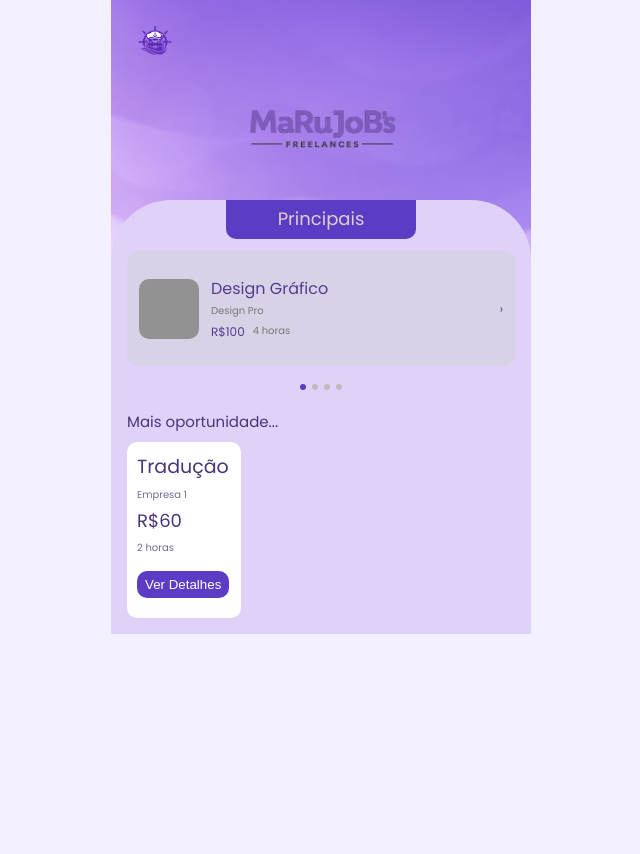
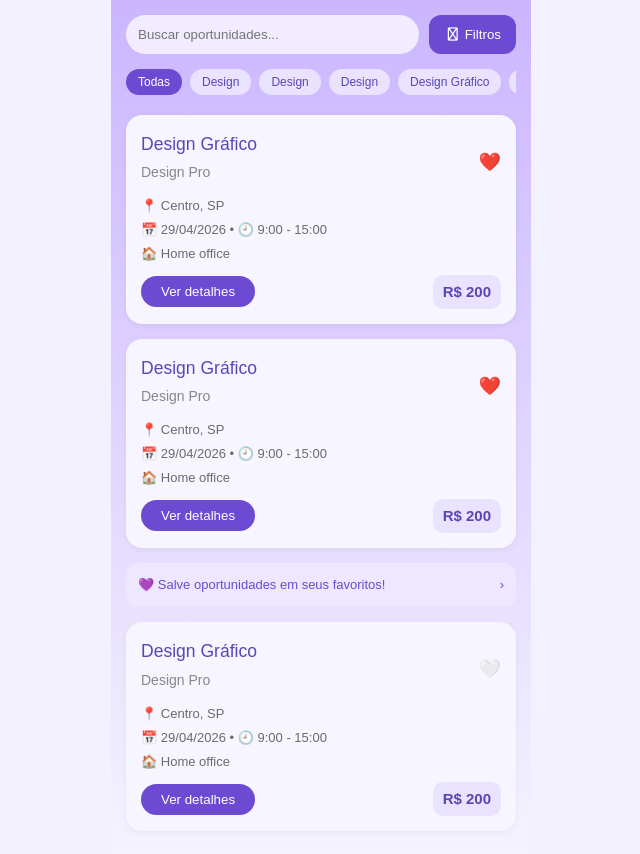
Before and after one commit to MaRuJoBs/Front_marujob, a Vue app: page / in a window 1280 px wide. Shown: the top 854 px of the page, without its empty margins (319-959 px from the left). Before the commit the page ends 800 px from the top, so only its background shows below. Built offline with nearby package versions, Linux system fonts and the light colour scheme.

Commit message:
Oportunidades Quase Pronto

```diff
--- a/package.json
+++ b/package.json
@@ -10,6 +10,7 @@
     "format": "prettier --write --experimental-cli src/"
   },
   "dependencies": {
+    "@fortawesome/fontawesome-free": "^7.2.0",
     "pinia": "^3.0.4",
     "vue": "^3.5.30",
     "vue-router": "^5.0.3"
--- a/src/App.vue
+++ b/src/App.vue
@@ -1,13 +1,11 @@
 <template>
   <div class="app">
-    <Header />
-    <HomeComponent />
+    <OportunidadeComponent />
   </div>
 </template>
 
 <script setup>
-import Header from './components/Header.vue'
-import HomeComponent from '../src/components/HomeComponent.vue';
+import OportunidadeComponent from './components/OportunidadeComponent.vue';
 </script>
 
 <style>
--- a/src/components/OportunidadeComponent.vue
+++ b/src/components/OportunidadeComponent.vue
@@ -1,91 +1,250 @@
 <script setup>
 </script>
+
 <template>
-  <div>
-    <header>
-      <div>
+  <div class="app">
+
+    <!-- BUSCA -->
+    <div class="search-box">
       <input type="text" placeholder="Buscar oportunidades..." />
-        <button>Filtro</button>
+      <button>
+        <i class="fa-solid fa-gear"></i> Filtros
+      </button>
     </div>
 
-      <div>
-        <button>Todas</button>
+    <!-- FILTROS -->
+    <div class="filters">
+      <button class="active">Todas</button>
       <button>Design</button>
       <button>Design</button>
       <button>Design</button>
       <button>Design Gráfico</button>
       <button>R$500 - R$250</button>
-        <button>Remover filtros</button>
+      <button class="remove">Remover filtros</button>
     </div>
-    </header>
-    <main>
-      <section>
+
+    <!-- CARD -->
+    <section class="card">
+      <div class="card-top">
         <div>
           <h3>Design Gráfico</h3>
-          <button>❤</button>
+          <p class="company">Design Pro</p>
+        </div>
+        <button class="fav">❤️</button>
       </div>
 
-        <p>Design Pro</p>
-
-        <div>
-          <p>Centro, SP</p>
-          <p>29/04/2026 • 9:00 - 15:00</p>
-          <p>Home office</p>
+      <div class="info">
+        <p>📍 Centro, SP</p>
+        <p>📅 29/04/2026 • 🕘 9:00 - 15:00</p>
+        <p>🏠 Home office</p>
       </div>
 
-        <div>
-          <button>Ver detalhes</button>
-          <span>R$ 200</span>
+      <div class="card-bottom">
+        <button class="details">Ver detalhes</button>
+        <span class="price">R$ 200</span>
       </div>
-      </section>
-      <section>
-        <div>
-          <h3>Design Gráfico</h3>
-          <button>❤</button>
-        </div>
-
-        <p>Design Pro</p>
-
-        <div>
-          <p>Centro, SP</p>
-          <p>29/04/2026 • 9:00 - 15:00</p>
-          <p>Home office</p>
-        </div>
-
-        <div>
-          <button>Ver detalhes</button>
-          <span>R$ 200</span>
-        </div>
-      </section>
-      <section>
-        <p>Salve oportunidades em seus favoritos! Aperte no ❤ para adicionar</p>
     </section>
 
     <!-- CARD -->
-      <section>
+    <section class="card">
+      <div class="card-top">
         <div>
           <h3>Design Gráfico</h3>
-          <button>♡</button>
+          <p class="company">Design Pro</p>
+        </div>
+        <button class="fav">❤️</button>
       </div>
 
-        <p>Design Pro</p>
-
-        <div>
-          <p>Centro, SP</p>
-          <p>29/04/2026 • 9:00 - 15:00</p>
-          <p>Home office</p>
+      <div class="info">
+        <p>📍 Centro, SP</p>
+        <p>📅 29/04/2026 • 🕘 9:00 - 15:00</p>
+        <p>🏠 Home office</p>
       </div>
 
-        <div>
-          <button>Ver detalhes</button>
-          <span>R$ 200</span>
+      <div class="card-bottom">
+        <button class="details">Ver detalhes</button>
+        <span class="price">R$ 200</span>
       </div>
     </section>
 
-    </main>
+    <!-- AVISO -->
+    <section class="tip">
+      <span>💜 Salve oportunidades em seus favoritos!</span>
+      <span>›</span>
+    </section>
+
+    <!-- CARD -->
+    <section class="card">
+      <div class="card-top">
+        <div>
+          <h3>Design Gráfico</h3>
+          <p class="company">Design Pro</p>
+        </div>
+        <button class="fav off">🤍</button>
+      </div>
+
+      <div class="info">
+        <p>📍 Centro, SP</p>
+        <p>📅 29/04/2026 • 🕘 9:00 - 15:00</p>
+        <p>🏠 Home office</p>
+      </div>
+
+      <div class="card-bottom">
+        <button class="details">Ver detalhes</button>
+        <span class="price">R$ 200</span>
+      </div>
+    </section>
 
   </div>
 </template>
 
 <style scoped>
+/* FUNDO */
+.app {
+  min-height: 100vh;
+  padding: 15px;
+  font-family: Arial, sans-serif;
+  background: linear-gradient(180deg, #cbb6ff, #f5f3ff);
+}
+
+/* BUSCA */
+.search-box {
+  display: flex;
+  gap: 10px;
+  margin-bottom: 15px;
+}
+
+.search-box input {
+  flex: 1;
+  padding: 12px;
+  border-radius: 25px;
+  border: none;
+  background: #f1ecff;
+  outline: none;
+}
+
+.search-box button {
+  background: #6c4ad1;
+  color: white;
+  border: none;
+  padding: 10px 15px;
+  border-radius: 12px;
+  cursor: pointer;
+}
+
+/* FILTROS */
+.filters {
+  display: flex;
+  overflow-x: auto;
+  gap: 8px;
+  margin-bottom: 20px;
+}
+
+.filters button {
+  background: #e9e3ff;
+  border: none;
+  padding: 6px 12px;
+  border-radius: 20px;
+  font-size: 12px;
+  color: #5a46b5;
+  white-space: nowrap;
+  cursor: pointer;
+}
+
+.filters .active {
+  background: #6c4ad1;
+  color: white;
+}
+
+.filters .remove {
+  background: transparent;
+  color: #6c4ad1;
+}
+
+/* CARD */
+.card {
+  background: #f7f5ff;
+  border-radius: 16px;
+  padding: 15px;
+  margin-bottom: 15px;
+  box-shadow: 0 2px 6px rgba(0, 0, 0, 0.05);
+}
+
+/* TOPO */
+.card-top {
+  display: flex;
+  justify-content: space-between;
+  align-items: center;
+}
+
+.card-top h3 {
+  margin: 0;
+  color: #5a46b5;
+}
+
+/* EMPRESA */
+.company {
+  margin: 3px 0 10px;
+  color: #888;
+  font-size: 14px;
+}
+
+/* FAVORITO */
+.fav {
+  border: none;
+  background: none;
+  font-size: 18px;
+  cursor: pointer;
+}
+
+.fav.off {
+  opacity: 0.5;
+}
+
+/* INFO */
+.info p {
+  margin: 3px 0;
+  font-size: 13px;
+  color: #6b6b6b;
+}
+
+/* BOTTOM */
+.card-bottom {
+  display: flex;
+  justify-content: space-between;
+  align-items: center;
+  margin-top: 10px;
+}
+
+/* BOTÃO */
+.details {
+  background: #6c4ad1;
+  color: white;
+  border: none;
+  padding: 8px 20px;
+  border-radius: 20px;
+  cursor: pointer;
+}
+
+/* PREÇO */
+.price {
+  background: #e9e3ff;
+  padding: 5px 10px;
+  border-radius: 10px;
+  color: #5a46b5;
+  font-weight: bold;
+}
+
+/* AVISO */
+.tip {
+  background: #ede7ff;
+  padding: 12px;
+  border-radius: 12px;
+  font-size: 13px;
+  color: #6c4ad1;
+  display: flex;
+  justify-content: space-between;
+  align-items: center;
+  margin-bottom: 15px;
+}
 </style>
--- a/src/main.js
+++ b/src/main.js
@@ -1,5 +1,5 @@
 import './assets/main.css'
-
+import '@fortawesome/fontawesome-free/css/all.min.css'
 import { createApp } from 'vue'
 import { createPinia } from 'pinia'
 
```
Also changed, not shown: src/assets/images/oportunidades.png (added), 1 other file (tests, documents, lock files or other folders). Lines whose indentation alone changed are shown as unchanged.
